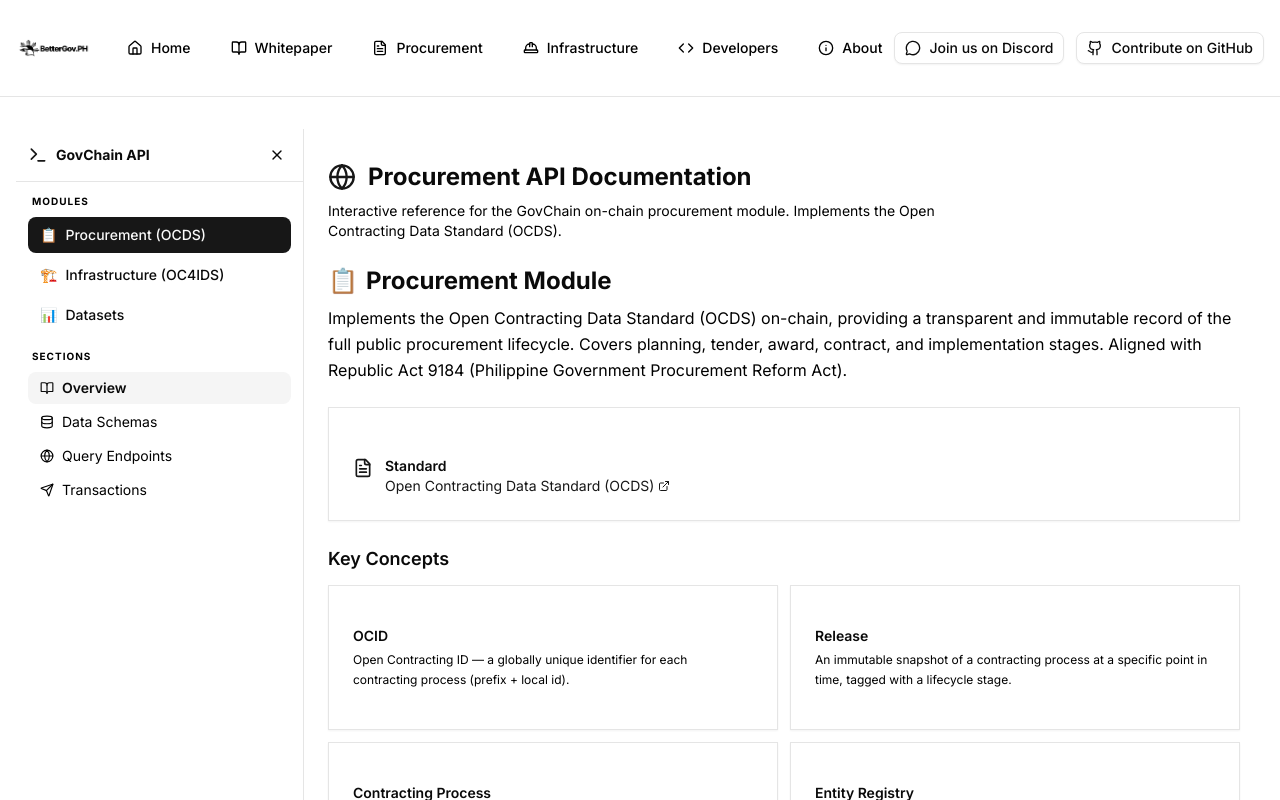
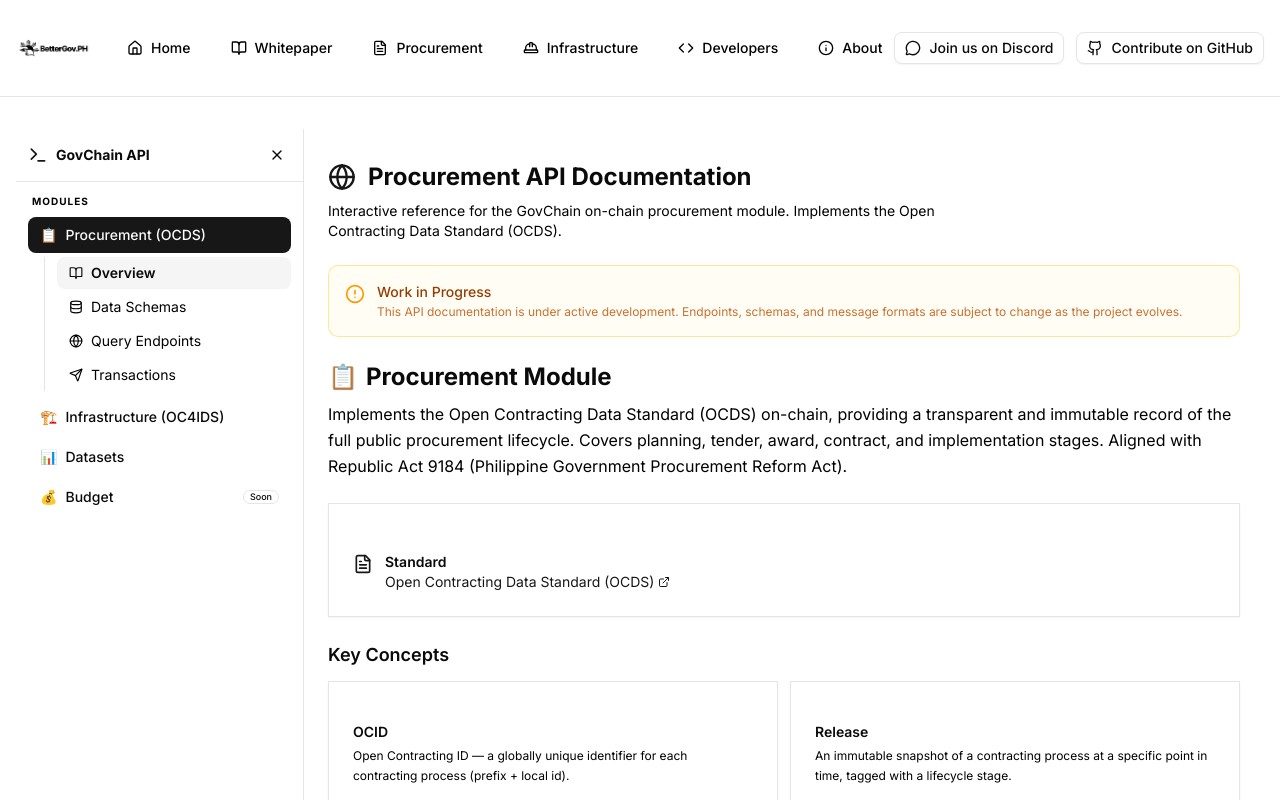
Before and after one commit to bettergovph/govchain, a Next.js app in the folder web/: page /api-docs in a window 1280 px wide. Shown: the top 800 px of the page. Built offline with nearby package versions, Linux system fonts and the light colour scheme.

Commit message:
feat: api docs hierarchy navigation

```diff
--- a/web/src/app/api-docs/page.tsx
+++ b/web/src/app/api-docs/page.tsx
@@ -259,12 +259,48 @@ const MODULE_INFO: Record<
     coreSchemas: ["govchain.datasets.v1.Entry"],
     supportingSchemas: ["govchain.datasets.v1.Params"],
   },
+  "govchain.budget.v1": {
+    name: "Budget",
+    icon: "💰",
+    standard: "National Budget Tracking",
+    standardUrl: "",
+    description:
+      "Tracks the national budget lifecycle from the National Expenditure Program (NEP) through the General Appropriations Act (GAA), allotment releases (SARO), cash allocations (NCA), obligations, and disbursements. Provides end-to-end transparency for public financial management aligned with the Unified Account Code Structure (UACS).",
+    concepts: [
+      {
+        term: "Budget Line Item",
+        definition:
+          "A specific allocation in the General Appropriations Act, classified using the Unified Account Code Structure (UACS).",
+      },
+      {
+        term: "Allotment Release (SARO)",
+        definition:
+          "A Special Allotment Release Order authorizing an agency to incur obligations for specified purposes.",
+      },
+      {
+        term: "Cash Allocation (NCA)",
+        definition:
+          "A Notice of Cash Allocation authorizing an agency to disburse funds from the National Treasury.",
+      },
+      {
+        term: "Obligation & Disbursement",
+        definition:
+          "A commitment by a government agency to pay for goods, services, or projects, followed by the actual release of funds.",
+      },
+    ],
+    queryPrefix: "/govchain/budget/",
+    msgPrefix: "/govchain.budget.v1.Msg/",
+    definitionPrefix: "govchain.budget.v1.",
+    coreSchemas: [],
+    supportingSchemas: [],
+  },
 };
 
-const MODULES = [
+const MODULES: { id: string; label: string; placeholder?: boolean }[] = [
   { id: "govchain.procurement.v1", label: "Procurement (OCDS)" },
   { id: "govchain.infrastructure.v1", label: "Infrastructure (OC4IDS)" },
   { id: "govchain.datasets.v1", label: "Datasets" },
+  { id: "govchain.budget.v1", label: "Budget", placeholder: true },
 ];
 
 const SECTIONS: { id: Section; label: string; icon: typeof BookOpen }[] = [
@@ -1198,42 +1234,47 @@ export default function APIDocsPage() {
         </div>
 
         {sidebarOpen && (
-          <div className="flex-1 overflow-y-auto p-3 space-y-4">
-            {/* Module Selection */}
-            <div>
+          <div className="flex-1 overflow-y-auto p-3">
             <div className="text-[10px] font-bold text-muted-foreground uppercase tracking-widest mb-2 px-1">
               Modules
             </div>
             <div className="space-y-1">
               {MODULES.map((mod) => {
                 const mInfo = MODULE_INFO[mod.id];
+                const isSelected = selectedModule === mod.id;
+
                 return (
+                  <div key={mod.id}>
                     <button
-                      key={mod.id}
                       onClick={() => {
                         setSelectedModule(mod.id);
                         setSelectedSection("overview");
                       }}
                       className={`w-full text-left px-3 py-2 rounded-md transition-colors flex items-center gap-2 text-sm ${
-                        selectedModule === mod.id
+                        isSelected
                           ? "bg-primary text-primary-foreground"
                           : "hover:bg-muted"
                       }`}
                     >
                       <span>{mInfo?.icon}</span>
                       <span className="font-medium">{mod.label}</span>
+                      {mod.placeholder && (
+                        <Badge
+                          variant="outline"
+                          className={`text-[9px] ml-auto px-1.5 py-0 ${
+                            isSelected
+                              ? "border-primary-foreground/40 text-primary-foreground"
+                              : ""
+                          }`}
+                        >
+                          Soon
+                        </Badge>
+                      )}
                     </button>
-                  );
-                })}
-              </div>
-            </div>
 
-            {/* Section Navigation */}
-            <div>
-              <div className="text-[10px] font-bold text-muted-foreground uppercase tracking-widest mb-2 px-1">
-                Sections
-              </div>
-              <div className="space-y-0.5">
+                    {/* Sub-sections nested under selected module */}
+                    {isSelected && !mod.placeholder && (
+                      <div className="ml-4 mt-1 mb-2 space-y-0.5 border-l pl-3">
                         {SECTIONS.map((sec) => {
                           const Icon = sec.icon;
                           return (
@@ -1252,6 +1293,10 @@ export default function APIDocsPage() {
                           );
                         })}
                       </div>
+                    )}
+                  </div>
+                );
+              })}
             </div>
           </div>
         )}
@@ -1277,19 +1322,69 @@ export default function APIDocsPage() {
             </p>
           </div>
 
+          {/* WIP Notice */}
+          <div className="flex items-start gap-3 p-4 rounded-lg border border-amber-300/50 bg-amber-50/50 dark:border-amber-800/50 dark:bg-amber-950/30">
+            <AlertCircle className="h-5 w-5 text-amber-500 flex-shrink-0 mt-0.5" />
+            <div>
+              <p className="text-sm font-medium text-amber-800 dark:text-amber-300">
+                Work in Progress
+              </p>
+              <p className="text-xs text-amber-700/80 dark:text-amber-400/70 mt-0.5">
+                This API documentation is under active development. Endpoints,
+                schemas, and message formats are subject to change as the
+                project evolves.
+              </p>
+            </div>
+          </div>
+
+          {/* Budget Placeholder */}
+          {selectedModule === "govchain.budget.v1" && (
+            <Card>
+              <CardContent className="pt-8 pb-8 text-center space-y-4">
+                <span className="text-5xl block">💰</span>
+                <div>
+                  <h2 className="text-xl font-bold">Budget Module</h2>
+                  <p className="text-muted-foreground text-sm max-w-lg mx-auto mt-2">
+                    The National Budget module will track the full lifecycle of
+                    public funds — from the National Expenditure Program (NEP)
+                    through the General Appropriations Act (GAA), allotment
+                    releases (SARO), cash allocations (NCA), obligations, and
+                    disbursements.
+                  </p>
+                </div>
+                <div className="grid gap-3 sm:grid-cols-2 max-w-xl mx-auto text-left">
+                  {MODULE_INFO["govchain.budget.v1"].concepts.map((c) => (
+                    <Card key={c.term}>
+                      <CardContent className="pt-4 pb-4">
+                        <div className="font-semibold text-sm mb-1">{c.term}</div>
+                        <p className="text-xs text-muted-foreground leading-relaxed">
+                          {c.definition}
+                        </p>
+                      </CardContent>
+                    </Card>
+                  ))}
+                </div>
+                <Badge variant="outline" className="text-xs gap-1.5">
+                  <AlertCircle className="h-3 w-3" />
+                  Coming Soon
+                </Badge>
+              </CardContent>
+            </Card>
+          )}
+
           {/* Active Section */}
-          {selectedSection === "overview" && (
+          {selectedModule !== "govchain.budget.v1" && selectedSection === "overview" && (
             <OverviewSection moduleId={selectedModule} />
           )}
 
-          {selectedSection === "schemas" && (
+          {selectedModule !== "govchain.budget.v1" && selectedSection === "schemas" && (
             <SchemasSection
               moduleId={selectedModule}
               definitions={definitions}
             />
           )}
 
-          {selectedSection === "queries" && (
+          {selectedModule !== "govchain.budget.v1" && selectedSection === "queries" && (
             <QueriesSection
               moduleId={selectedModule}
               paths={paths}
@@ -1297,7 +1392,7 @@ export default function APIDocsPage() {
             />
           )}
 
-          {selectedSection === "transactions" && (
+          {selectedModule !== "govchain.budget.v1" && selectedSection === "transactions" && (
             <TransactionsSection
               moduleId={selectedModule}
               paths={paths}
```
Lines whose indentation alone changed are shown as unchanged.
